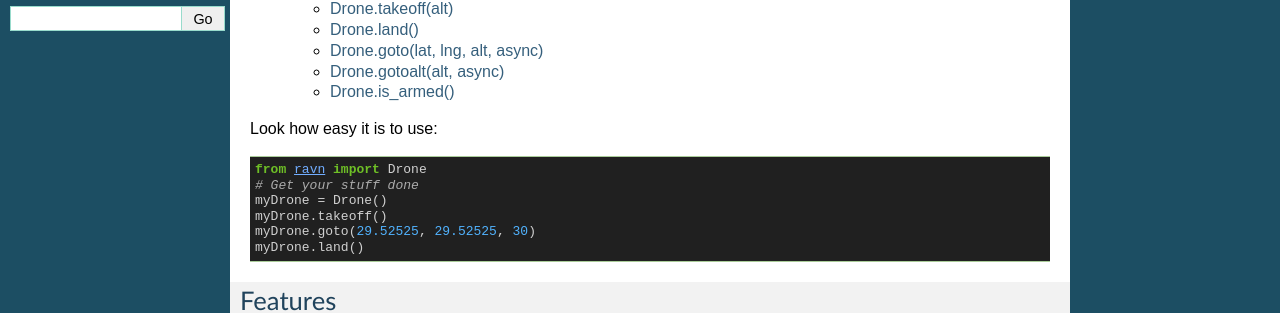
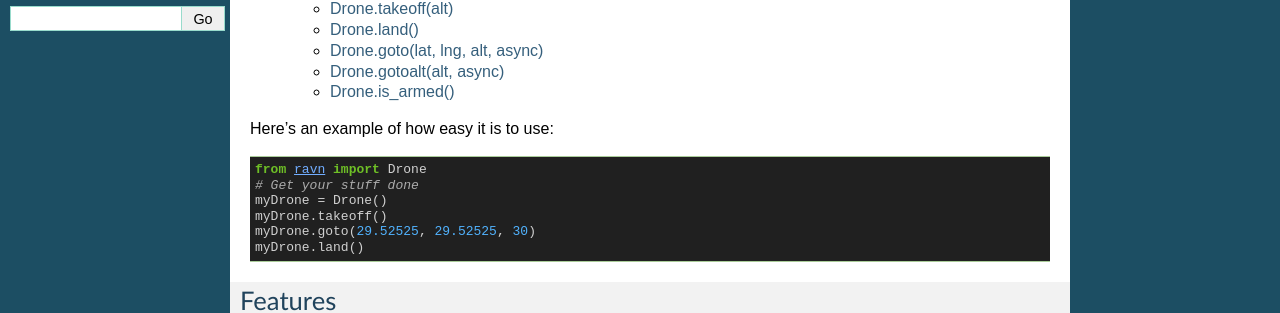
Before and after one commit to mydaisy2/RAVN, a Sphinx documentation site: the page built from docs/source/index.rst, in a window 1280 px wide. Shown: the part 369-682 px from the top of the page. Built offline with Sphinx 7.4.7, drawn with Linux system fonts in a browser that asks for light colours.

Commit message:
rephrase

```diff
--- a/docs/source/index.rst
+++ b/docs/source/index.rst
@@ -19,7 +19,7 @@ Contents
    getting-started
    python
 
-Look how easy it is to use:
+Here's an example of how easy it is to use:
 
 .. code-block:: python
 
```
